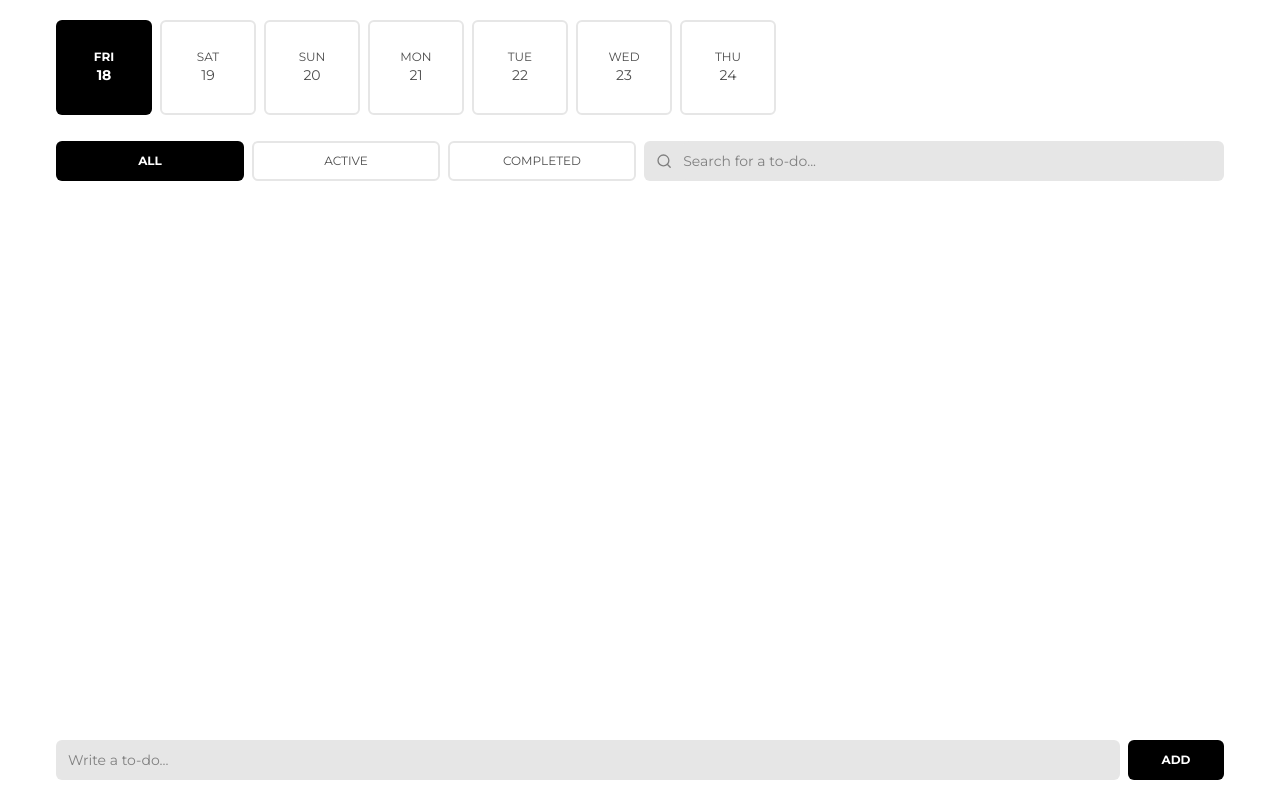
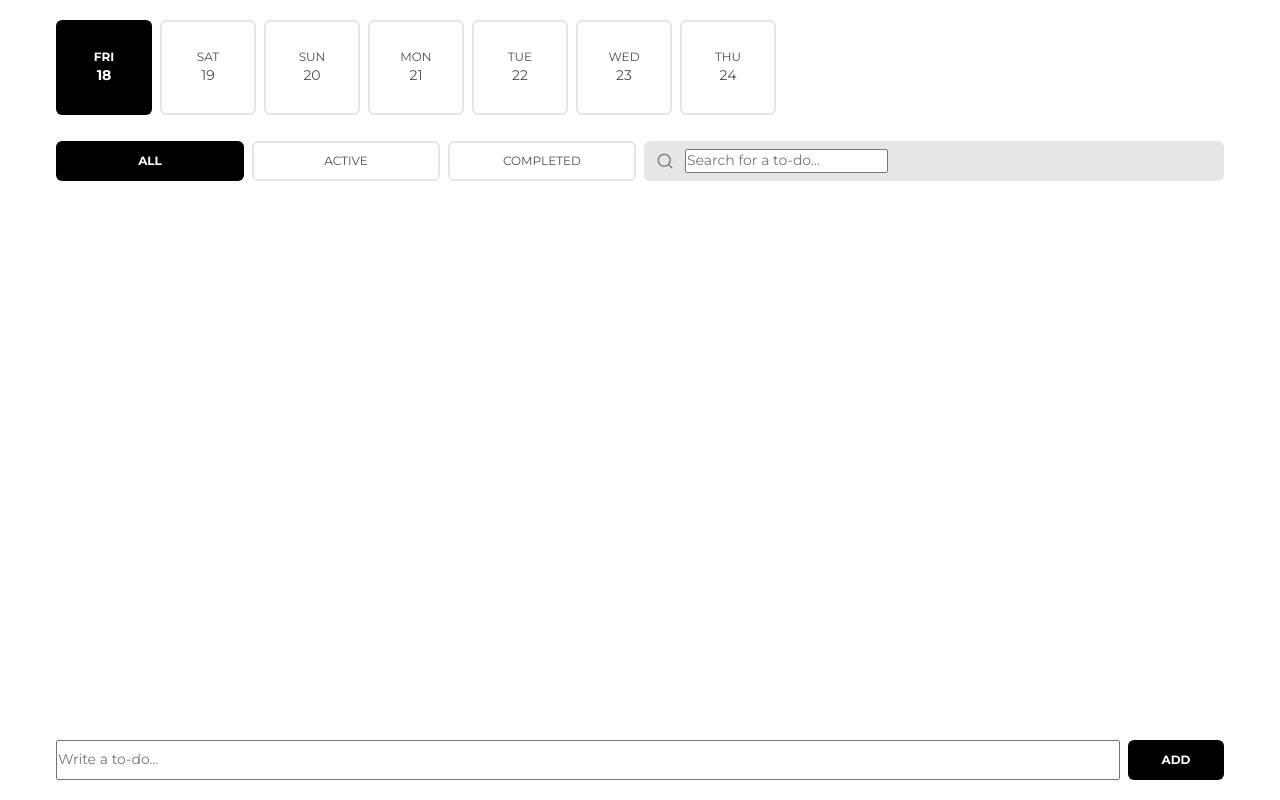
Before and after one commit to nicoPuegher/ts-lab, a website built with Vite: page to-do/index.html in a window 1280 px wide. Built offline with nearby package versions, Linux system fonts and the light colour scheme.

Commit message:
Remove typing-input class

```diff
--- a/to-do/src/styles/globals.css
+++ b/to-do/src/styles/globals.css
@@ -125,21 +125,6 @@ button {
 
 .icons.clickeable {
     cursor: pointer;
-}
-
-/* Typing input */
-.typing-input {
-    width: 100%;
-    height: 2.5rem;
-    padding: 0.5rem 0.75rem;
-    border: none;
-    border-radius: 0.375rem;
-    background-color: var(--gray10);
-}
-
-.typing-input::placeholder {
-    font: var(--text-small);
-    color: var(--gray50);
 }
 
 /* Todo list feature */
```
